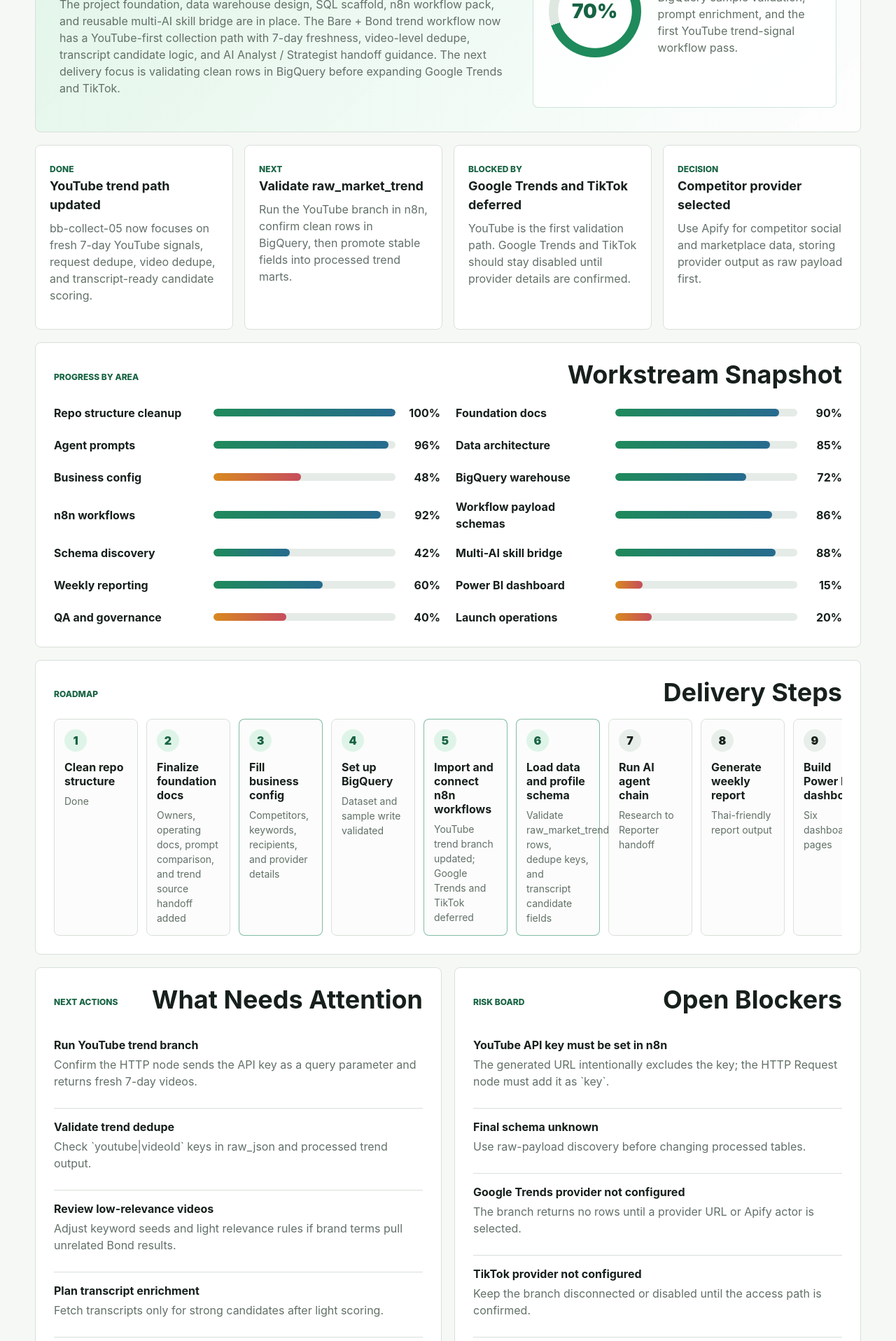
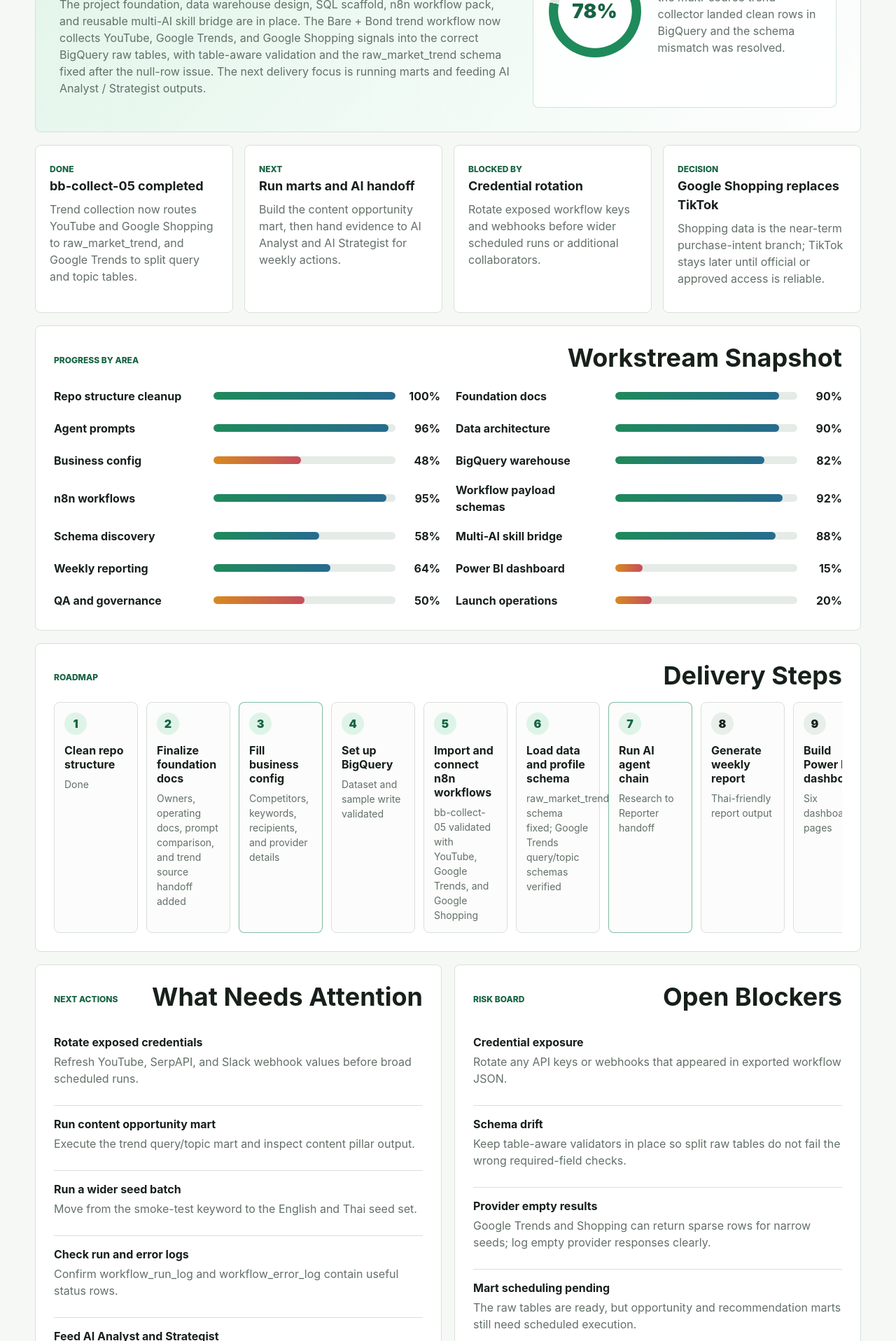
Before and after one commit to NeefPoom/marketingAI-dashboard, a plain HTML site: page index.html in a window 1280 px wide. Shown: the part 394-2310 px from the top of the page at 70% size. Drawn offline with Linux system fonts and the light colour scheme.

Commit message:
Update dashboard for trend pipeline completion

```diff
--- a/index.html
+++ b/index.html
@@ -16,29 +16,29 @@
       <h1>Bare + Bond AI Marketing Intelligence</h1>
       <p class="subtitle">Executive view for project status, blockers, next actions, and delivery progress.</p>
     </div>
-    <div class="status-pill">Updated May 19, 2026</div>
+    <div class="status-pill">Updated May 20, 2026</div>
   </header>
 
   <main>
     <section class="hero">
       <div class="hero-copy">
         <p class="eyebrow">Current Phase</p>
-        <h2>Step 6 in progress: YouTube trend signal pipeline ready for validation</h2>
+        <h2>Step 6 complete: trend signal collection lands in BigQuery</h2>
         <p>
           The project foundation, data warehouse design, SQL scaffold, n8n workflow pack, and reusable multi-AI skill
-          bridge are in place. The Bare + Bond trend workflow now has a YouTube-first collection path with 7-day
-          freshness, video-level dedupe, transcript candidate logic, and AI Analyst / Strategist handoff guidance. The
-          next delivery focus is validating clean rows in BigQuery before expanding Google Trends and TikTok.
+          bridge are in place. The Bare + Bond trend workflow now collects YouTube, Google Trends, and Google Shopping
+          signals into the correct BigQuery raw tables, with table-aware validation and the raw_market_trend schema fixed
+          after the null-row issue. The next delivery focus is running marts and feeding AI Analyst / Strategist outputs.
         </p>
       </div>
       <div class="progress-panel" aria-label="Overall project completion">
-        <div class="progress-ring" style="--value: 70">
-          <span>70%</span>
+        <div class="progress-ring" style="--value: 78">
+          <span>78%</span>
         </div>
         <div>
           <strong>Overall Completion</strong>
-          <p>Progress moved forward after BigQuery sample validation, prompt enrichment, and the first YouTube
-            trend-signal workflow pass.</p>
+          <p>Progress moved forward after the multi-source trend collector landed clean rows in BigQuery and the schema
+            mismatch was resolved.</p>
         </div>
       </div>
     </section>
@@ -46,26 +46,25 @@
     <section class="summary-grid" aria-label="Project summary">
       <article>
         <span class="label">Done</span>
-        <strong>YouTube trend path updated</strong>
-        <p>bb-collect-05 now focuses on fresh 7-day YouTube signals, request dedupe, video dedupe, and transcript-ready
-          candidate scoring.</p>
+        <strong>bb-collect-05 completed</strong>
+        <p>Trend collection now routes YouTube and Google Shopping to raw_market_trend, and Google Trends to split query
+          and topic tables.</p>
       </article>
       <article>
         <span class="label">Next</span>
-        <strong>Validate raw_market_trend</strong>
-        <p>Run the YouTube branch in n8n, confirm clean rows in BigQuery, then promote stable fields into processed
-          trend marts.</p>
+        <strong>Run marts and AI handoff</strong>
+        <p>Build the content opportunity mart, then hand evidence to AI Analyst and AI Strategist for weekly actions.</p>
       </article>
       <article>
         <span class="label">Blocked By</span>
-        <strong>Google Trends and TikTok deferred</strong>
-        <p>YouTube is the first validation path. Google Trends and TikTok should stay disabled until provider details
-          are confirmed.</p>
+        <strong>Credential rotation</strong>
+        <p>Rotate exposed workflow keys and webhooks before wider scheduled runs or additional collaborators.</p>
       </article>
       <article>
         <span class="label">Decision</span>
-        <strong>Competitor provider selected</strong>
-        <p>Use Apify for competitor social and marketplace data, storing provider output as raw payload first.</p>
+        <strong>Google Shopping replaces TikTok</strong>
+        <p>Shopping data is the near-term purchase-intent branch; TikTok stays later until official or approved access is
+          reliable.</p>
       </article>
     </section>
 
@@ -85,34 +84,34 @@
           <div class="bar"><i style="width:96%"></i></div><b>96%</b>
         </div>
         <div class="workstream"><span>Data architecture</span>
-          <div class="bar"><i style="width:85%"></i></div><b>85%</b>
+          <div class="bar"><i style="width:90%"></i></div><b>90%</b>
         </div>
         <div class="workstream"><span>Business config</span>
           <div class="bar warning"><i style="width:48%"></i></div><b>48%</b>
         </div>
         <div class="workstream"><span>BigQuery warehouse</span>
-          <div class="bar"><i style="width:72%"></i></div><b>72%</b>
+          <div class="bar"><i style="width:82%"></i></div><b>82%</b>
         </div>
         <div class="workstream"><span>n8n workflows</span>
+          <div class="bar"><i style="width:95%"></i></div><b>95%</b>
+        </div>
+        <div class="workstream"><span>Workflow payload schemas</span>
           <div class="bar"><i style="width:92%"></i></div><b>92%</b>
         </div>
-        <div class="workstream"><span>Workflow payload schemas</span>
-          <div class="bar"><i style="width:86%"></i></div><b>86%</b>
-        </div>
         <div class="workstream"><span>Schema discovery</span>
-          <div class="bar"><i style="width:42%"></i></div><b>42%</b>
+          <div class="bar"><i style="width:58%"></i></div><b>58%</b>
         </div>
         <div class="workstream"><span>Multi-AI skill bridge</span>
           <div class="bar"><i style="width:88%"></i></div><b>88%</b>
         </div>
         <div class="workstream"><span>Weekly reporting</span>
-          <div class="bar"><i style="width:60%"></i></div><b>60%</b>
+          <div class="bar"><i style="width:64%"></i></div><b>64%</b>
         </div>
         <div class="workstream"><span>Power BI dashboard</span>
           <div class="bar warning"><i style="width:15%"></i></div><b>15%</b>
         </div>
         <div class="workstream"><span>QA and governance</span>
-          <div class="bar warning"><i style="width:40%"></i></div><b>40%</b>
+          <div class="bar warning"><i style="width:50%"></i></div><b>50%</b>
         </div>
         <div class="workstream"><span>Launch operations</span>
           <div class="bar warning"><i style="width:20%"></i></div><b>20%</b>
@@ -146,17 +145,17 @@
             <p>Dataset and sample write validated</p>
           </div>
         </li>
-        <li class="active"><span>5</span>
+        <li class="done"><span>5</span>
           <div><strong>Import and connect n8n workflows</strong>
-            <p>YouTube trend branch updated; Google Trends and TikTok deferred</p>
+            <p>bb-collect-05 validated with YouTube, Google Trends, and Google Shopping</p>
           </div>
         </li>
-        <li class="active"><span>6</span>
+        <li class="done"><span>6</span>
           <div><strong>Load data and profile schema</strong>
-            <p>Validate raw_market_trend rows, dedupe keys, and transcript candidate fields</p>
+            <p>raw_market_trend schema fixed; Google Trends query/topic schemas verified</p>
           </div>
         </li>
-        <li><span>7</span>
+        <li class="active"><span>7</span>
           <div><strong>Run AI agent chain</strong>
             <p>Research to Reporter handoff</p>
           </div>
@@ -191,16 +190,16 @@
           <h2>What Needs Attention</h2>
         </div>
         <ul class="action-list">
-          <li><strong>Run YouTube trend branch</strong><span>Confirm the HTTP node sends the API key as a query parameter
-              and returns fresh 7-day videos.</span></li>
-          <li><strong>Validate trend dedupe</strong><span>Check `youtube|videoId` keys in raw_json and processed trend
-              output.</span></li>
-          <li><strong>Review low-relevance videos</strong><span>Adjust keyword seeds and light relevance rules if brand
-              terms pull unrelated Bond results.</span></li>
-          <li><strong>Plan transcript enrichment</strong><span>Fetch transcripts only for strong candidates after light
-              scoring.</span></li>
-          <li><strong>Keep Google Trends/TikTok parked</strong><span>Enable those branches only after provider URLs or
-              actor IDs are confirmed.</span></li>
+          <li><strong>Rotate exposed credentials</strong><span>Refresh YouTube, SerpAPI, and Slack webhook values before
+              broad scheduled runs.</span></li>
+          <li><strong>Run content opportunity mart</strong><span>Execute the trend query/topic mart and inspect content
+              pillar output.</span></li>
+          <li><strong>Run a wider seed batch</strong><span>Move from the smoke-test keyword to the English and Thai seed
+              set.</span></li>
+          <li><strong>Check run and error logs</strong><span>Confirm workflow_run_log and workflow_error_log contain useful
+              status rows.</span></li>
+          <li><strong>Feed AI Analyst and Strategist</strong><span>Use the validated trend tables as evidence for weekly
+              recommendations.</span></li>
         </ul>
       </div>
 
@@ -210,15 +209,16 @@
           <h2>Open Blockers</h2>
         </div>
         <ul class="risk-list">
-          <li><b>YouTube API key must be set in n8n</b><span>The generated URL intentionally excludes the key; the HTTP
-              Request node must add it as `key`.</span></li>
-          <li><b>Final schema unknown</b><span>Use raw-payload discovery before changing processed tables.</span></li>
-          <li><b>Google Trends provider not configured</b><span>The branch returns no rows until a provider URL or Apify
-              actor is selected.</span></li>
-          <li><b>TikTok provider not configured</b><span>Keep the branch disconnected or disabled until the access path is
-              confirmed.</span></li>
-          <li><b>Live raw schema differs from repo DDL</b><span>Decide whether to keep generic raw payloads or migrate
-              raw tables later.</span></li>
+          <li><b>Credential exposure</b><span>Rotate any API keys or webhooks that appeared in exported workflow JSON.</span>
+          </li>
+          <li><b>Schema drift</b><span>Keep table-aware validators in place so split raw tables do not fail the wrong
+              required-field checks.</span></li>
+          <li><b>Provider empty results</b><span>Google Trends and Shopping can return sparse rows for narrow seeds; log
+              empty provider responses clearly.</span></li>
+          <li><b>Mart scheduling pending</b><span>The raw tables are ready, but opportunity and recommendation marts still
+              need scheduled execution.</span></li>
+          <li><b>AI handoff pending</b><span>Analyst and Strategist prompts need the final trend evidence fields wired into
+              their weekly run.</span></li>
           <li><b>Power BI not built</b><span>Spec exists, dashboard implementation still pending.</span></li>
         </ul>
       </div>
@@ -230,13 +230,13 @@
         <h2>Current Workflow Flow</h2>
       </div>
       <div class="flow">
-        <div>Config</div>
+        <div>Seeds</div>
         <span></span>
-        <div>Collection</div>
+        <div>YouTube / Trends / Shopping</div>
         <span></span>
-        <div>BigQuery Raw</div>
+        <div>Raw Tables</div>
         <span></span>
-        <div>Processed + Marts</div>
+        <div>Marts</div>
         <span></span>
         <div>AI Agents</div>
         <span></span>
```
